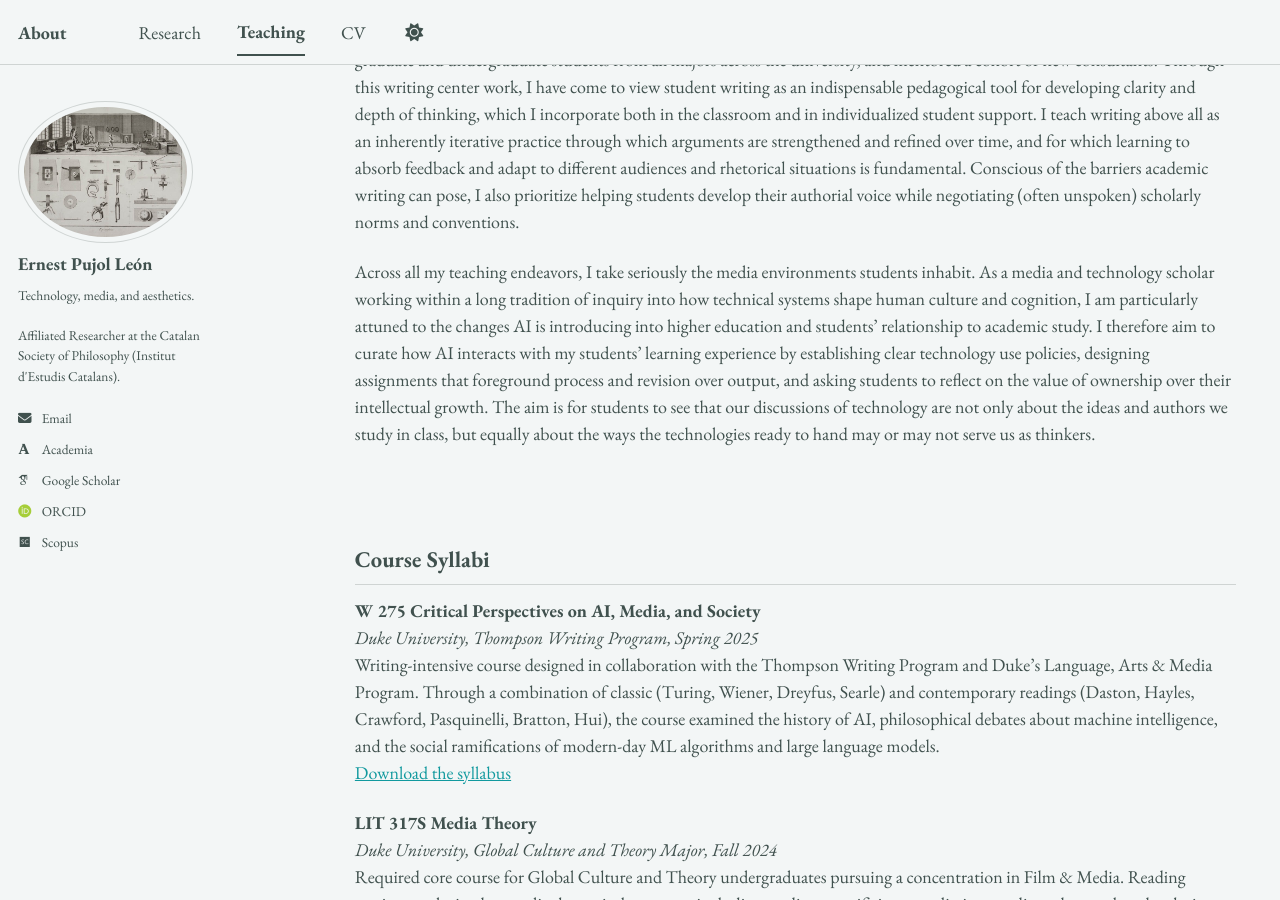
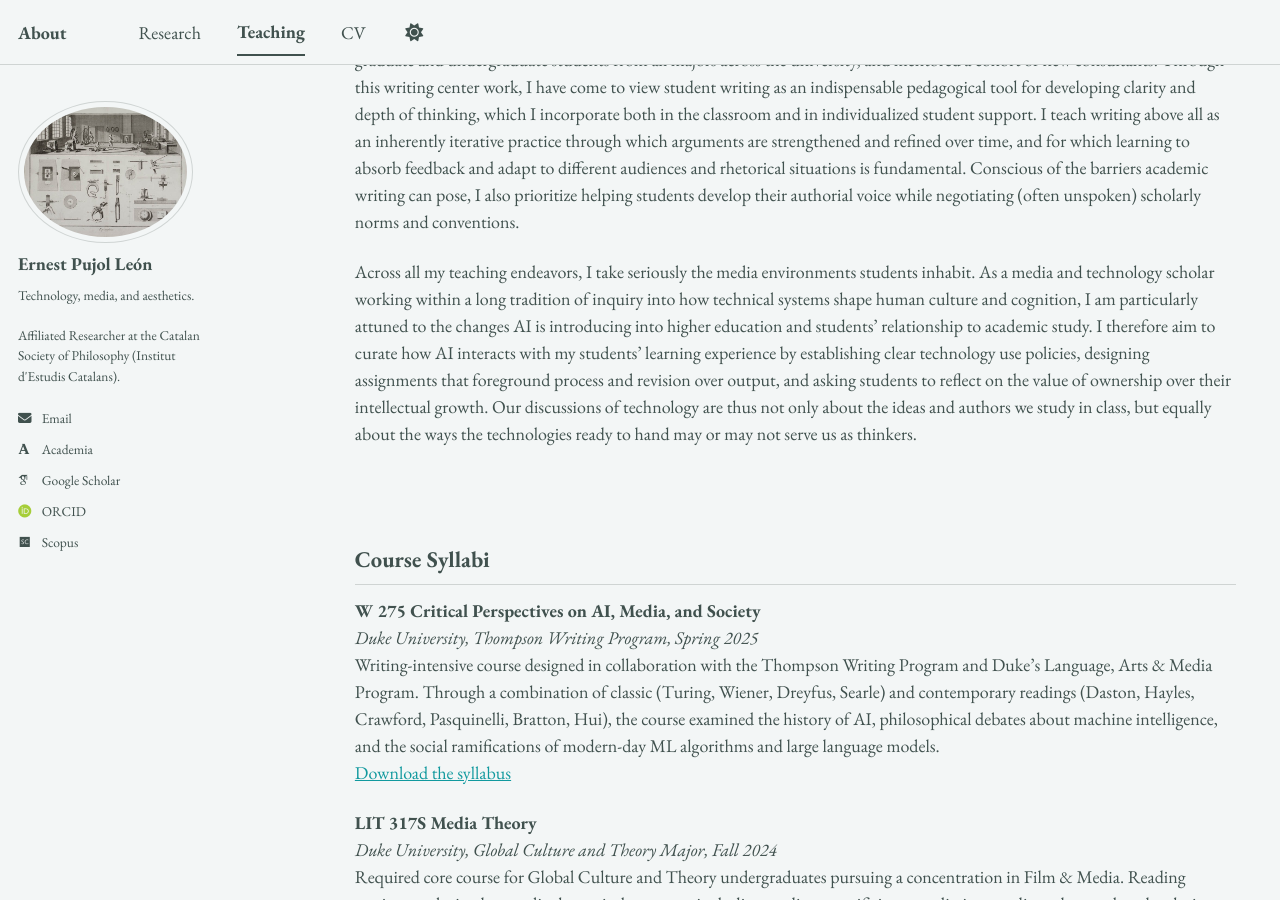
Before and after one commit to epujol90/epujol90.github.io, a Jekyll site: the page built from _pages/teaching.md, in a window 1280 px wide and 900 px high, scrolled down 548 px. Built offline with Jekyll 4.4.1, drawn with Linux system fonts in a browser that asks for light colours; some web fonts are replaced; a script bundle is joined from its source files by our own code; library files that are not in the unit come from our copies.

Commit message:
Update teaching.md

```diff
--- a/_pages/teaching.md
+++ b/_pages/teaching.md
@@ -11,7 +11,7 @@ My teaching experience includes both classroom instruction and writing center pr
 
 Beyond traditional coursework, my teaching is deeply indebted to my writing center experience. During my last two years at Duke, I worked as a writing consultant at the Thompson Writing Studio, where I led over 300 one-on-one consultations with graduate and undergraduate students from all majors across the university, and mentored a cohort of new consultants. Through this writing center work, I have come to view student writing as an indispensable pedagogical tool for developing clarity and depth of thinking, which I incorporate both in the classroom and in individualized student support. I teach writing above all as an inherently iterative practice through which arguments are strengthened and refined over time, and for which learning to absorb feedback and adapt to different audiences and rhetorical situations is fundamental. Conscious of the barriers academic writing can pose, I also prioritize helping students develop their authorial voice while negotiating (often unspoken) scholarly norms and conventions.
 
-Across all my teaching endeavors, I take seriously the media environments students inhabit. As a media and technology scholar working within a long tradition of inquiry into how technical systems shape human culture and cognition, I am particularly attuned to the changes AI is introducing into higher education and students’ relationship to academic study. I therefore aim to curate how AI interacts with my students’ learning experience by establishing clear technology use policies, designing assignments that foreground process and revision over output, and asking students to reflect on the value of ownership over their intellectual growth. The aim is for students to see that our discussions of technology are not only about the ideas and authors we study in class, but equally about the ways the technologies ready to hand may or may not serve us as thinkers.
+Across all my teaching endeavors, I take seriously the media environments students inhabit. As a media and technology scholar working within a long tradition of inquiry into how technical systems shape human culture and cognition, I am particularly attuned to the changes AI is introducing into higher education and students’ relationship to academic study. I therefore aim to curate how AI interacts with my students’ learning experience by establishing clear technology use policies, designing assignments that foreground process and revision over output, and asking students to reflect on the value of ownership over their intellectual growth. Our discussions of technology are thus not only about the ideas and authors we study in class, but equally about the ways the technologies ready to hand may or may not serve us as thinkers.
 <br>
 <br>
 <br>
```
